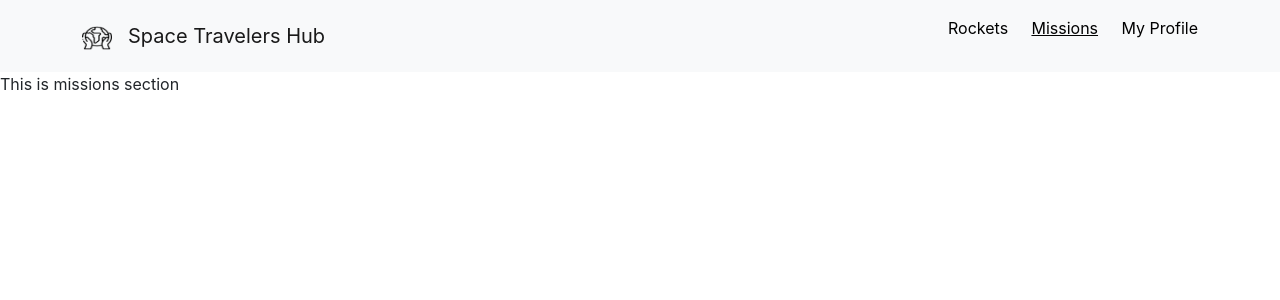
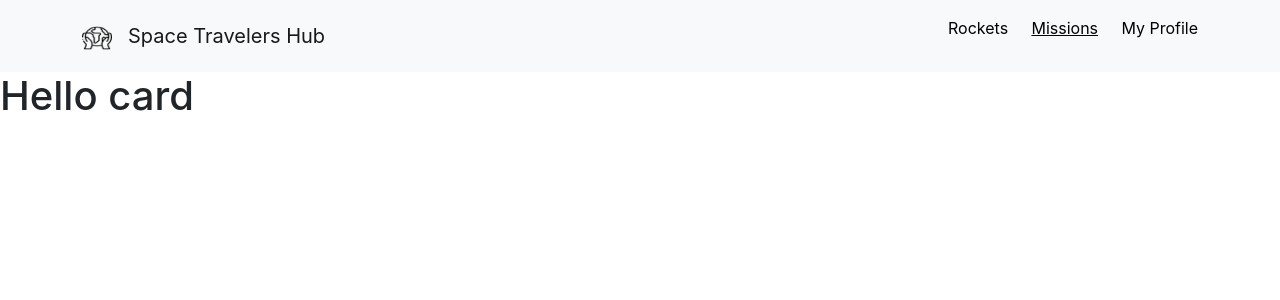
Before and after one commit to AlexRS90/space-travelers, a React (Create React App) app: page /missions in a window 1280 px wide. Shown: the top 300 px of the page. Built offline with nearby package versions, Linux system fonts and the light colour scheme; no server answers.

Commit message:
add card component to the project

```diff
--- /dev/null
+++ b/src/components/MissionCard.js
@@ -0,0 +1,9 @@
+import React from 'react';
+
+const MissionCard = () => (
+  <>
+    <h1>Hello card</h1>
+  </>
+);
+
+export default MissionCard;
--- a/src/components/Missions.js
+++ b/src/components/Missions.js
@@ -1,17 +1,18 @@
 /* eslint-disable import/extensions */
 import React, { useEffect } from 'react';
 import { useSelector, useDispatch } from 'react-redux';
+import MissionCard from './MissionCard';
 import { fetchMission } from '../redux/mission/mission';
 
 const Mission = () => {
   const dispatch = useDispatch();
-  const mission = useSelector((state) => state.mission);
+  const mission = useSelector((state) => state.missions);
+  console.log('Components mission', mission);
 
   useEffect(() => {
     dispatch(fetchMission());
   }, []);
-  console.log(mission);
-  return <p>This is missions section</p>;
+  return <MissionCard />;
 };
 
 export default Mission;
--- a/src/redux/mission/mission.js
+++ b/src/redux/mission/mission.js
@@ -5,7 +5,7 @@ const initialState = [];
 
 const FETCH_MISSION_SUCCESS = 'space-travelers/mission/FETCH_MISSION_SUCCESS';
 const FETCH_MISSION_FAILURE = 'space-travelers/mission/FETCH_MISSION_FAILURE';
-const URL = 'https://api.spacexdata.com/v3/mission';
+const URL = 'https://api.spacexdata.com/v3/missions';
 
 export const fetchMissionSuccess = (payload) => ({
   type: FETCH_MISSION_SUCCESS,
```
